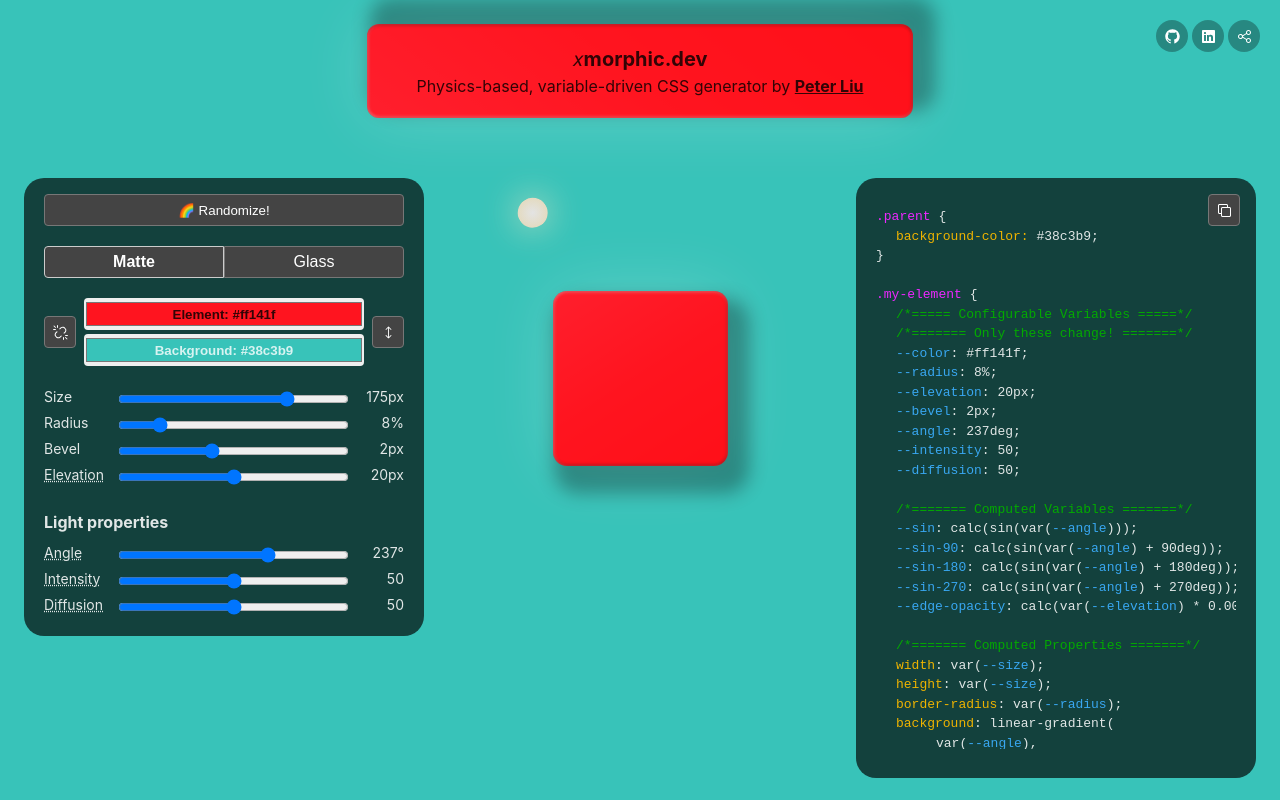
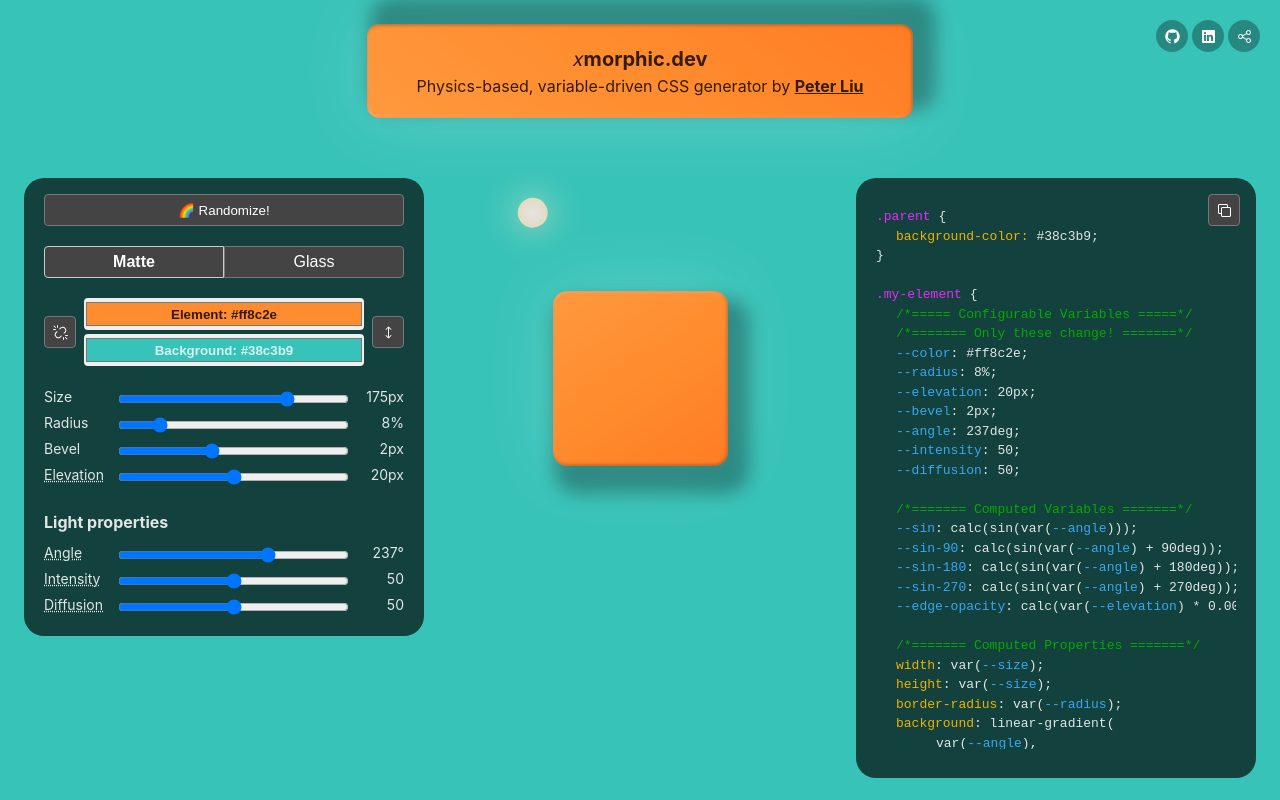
Before and after one commit to PeterTYLiu/xmorphic, a React (Vite) app: page / in a window 1280 px wide. Shown: the top 800 px of the page. Built offline with nearby package versions, Linux system fonts and the light colour scheme.

Commit message:
prepare for deploy

```diff
--- a/index.html
+++ b/index.html
@@ -5,6 +5,7 @@
     <link rel="icon" type="image/svg+xml" href="/vite.svg" />
     <meta name="viewport" content="width=device-width, initial-scale=1.0" />
     <title>𝑥morphic</title>
+    <meta name="description" content="Modern skeuomorphic, glassmorphic, and neumorphic CSS generator" />
   </head>
   <body>
     <div id="root"></div>
--- a/package.json
+++ b/package.json
@@ -1,5 +1,5 @@
 {
-  "name": "morphic",
+  "name": "xmorphic",
   "private": true,
   "version": "0.0.0",
   "type": "module",
--- a/src/App.module.scss
+++ b/src/App.module.scss
@@ -260,6 +260,7 @@
     color: white;
     &:hover {
       background-color: rgba(0, 0, 0, 0.445);
+      opacity: 1;
     }
   }
 }
--- a/src/App.tsx
+++ b/src/App.tsx
@@ -4,7 +4,7 @@
 import { LinkBreak2Icon, Link2Icon, HeightIcon, CopyIcon, GitHubLogoIcon, LinkedInLogoIcon, Share1Icon } from "@radix-ui/react-icons";
 import About from "./components/About/About";
 
-const defaultColor = "#ff141f";
+const defaultColor = "#ff8c2e";
 const defaultBackgroundColor = "#38c3b9";
 const colorInputTitleModulator = 0.8;
 const minSize = 25;
```
Also changed, not shown: vite.config.ts (+4 -3 lines), src/Logo.tsx (deleted), 1 other file (tests, documents, lock files or other folders).
